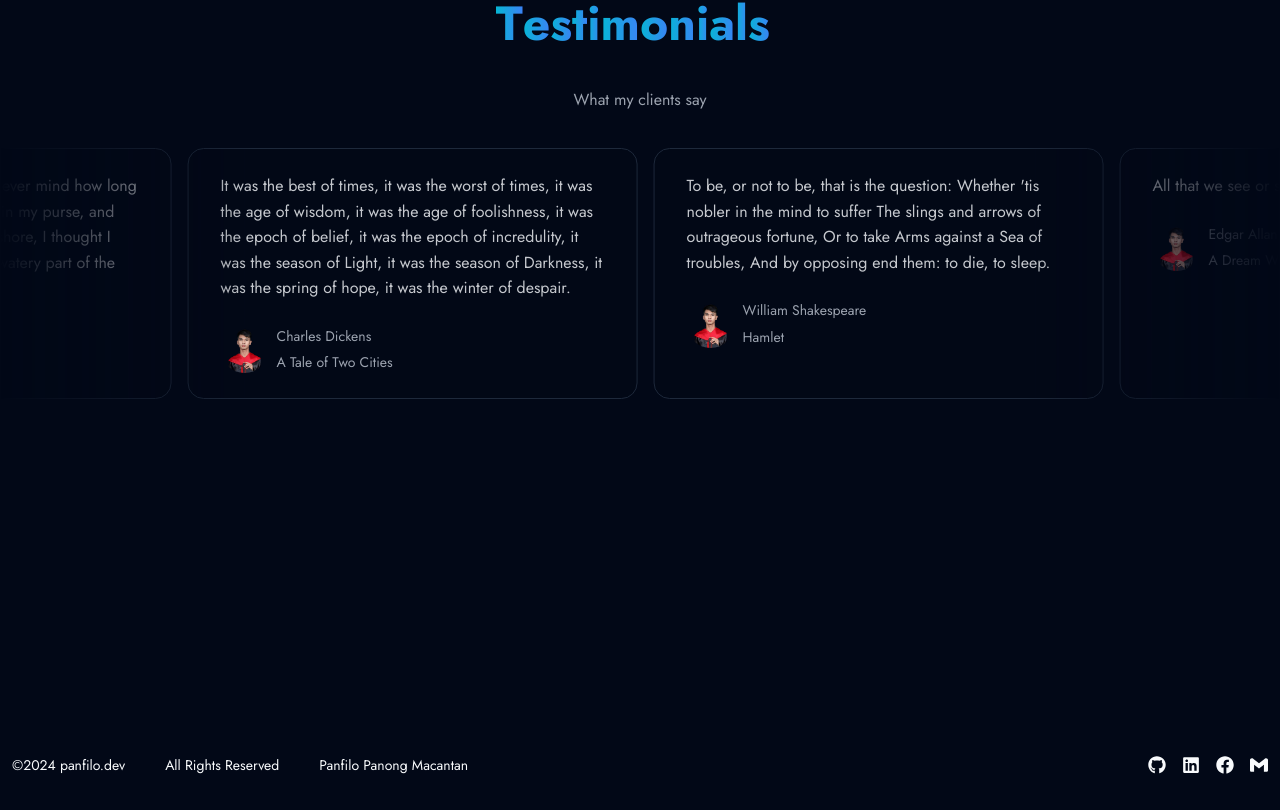
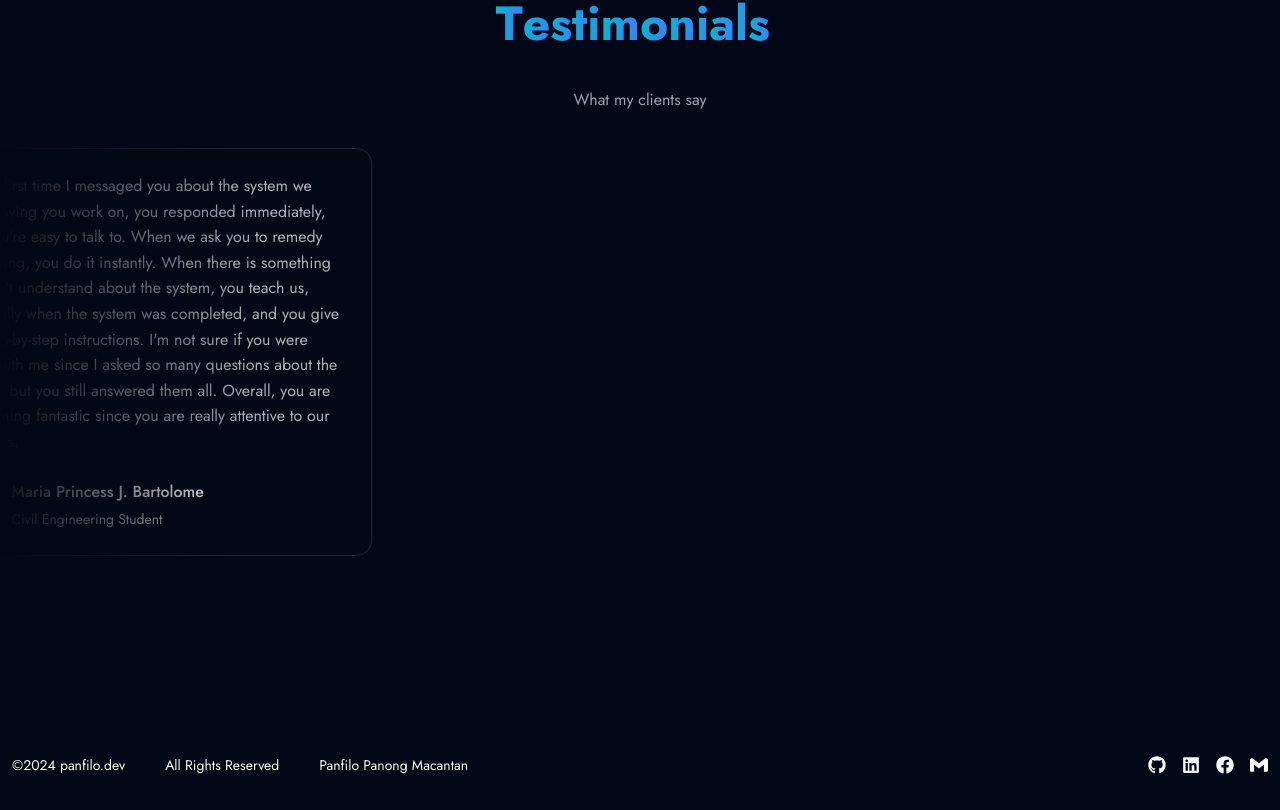
Before and after one commit to Panfilomacantan2/ppm-next-portfolio, a Next.js app: page / in a window 1280 px wide. Shown: the part 3894-4704 px from the top of the page. Built offline with nearby package versions, Linux system fonts and the light colour scheme.

Commit message:
"Updated TestimonialCards component with new testimonials data and modified InfiniteMovingCardsComponent to display images and adjust styling"

```diff
--- a/components/TestimonialCards.tsx
+++ b/components/TestimonialCards.tsx
@@ -1,43 +1,26 @@
-'use client';
+"use client";
 
-import React, { useEffect, useState } from 'react';
-import { InfiniteMovingCardsComponent } from './ui/infinite-moving-cards';
+import React, { useEffect, useState } from "react";
+import { InfiniteMovingCardsComponent } from "./ui/infinite-moving-cards";
 
 export function InfiniteMovingCards() {
-	return <InfiniteMovingCardsComponent items={testimonials} direction="right" speed="slow" pauseOnHover={false} className='border-border'/>;
+  return (
+    <InfiniteMovingCardsComponent
+      items={testimonials}
+      direction="right"
+      speed="normal"
+      pauseOnHover={true}
+      className="border-border"
+    />
+  );
 }
 
 const testimonials = [
-	{
-		quote:
-			'It was the best of times, it was the worst of times, it was the age of wisdom, it was the age of foolishness, it was the epoch of belief, it was the epoch of incredulity, it was the season of Light, it was the season of Darkness, it was the spring of hope, it was the winter of despair.',
-		name: 'Charles Dickens',
-		title: 'A Tale of Two Cities',
-		image: '',
-	},
-	{
-		quote:
-			"To be, or not to be, that is the question: Whether 'tis nobler in the mind to suffer The slings and arrows of outrageous fortune, Or to take Arms against a Sea of troubles, And by opposing end them: to die, to sleep.",
-		name: 'William Shakespeare',
-		title: 'Hamlet',
-		image: '',
-	},
-	{
-		quote: 'All that we see or seem is but a dream within a dream.',
-		name: 'Edgar Allan Poe',
-		title: 'A Dream Within a Dream',
-	},
-	{
-		quote: 'It is a truth universally acknowledged, that a single man in possession of a good fortune, must be in want of a wife.',
-		name: 'Jane Austen',
-		title: 'Pride and Prejudice',
-		image: '',
-	},
-	{
-		quote:
-			'Call me Ishmael. Some years ago—never mind how long precisely—having little or no money in my purse, and nothing particular to interest me on shore, I thought I would sail about a little and see the watery part of the world.',
-		name: 'Herman Melville',
-		title: 'Moby-Dick',
-		image: '',
-	},
+  {
+    quote:
+      "So the first time I messaged you about the system we were having you work on, you responded immediately, and you're easy to talk to. When we ask you to remedy something, you do it instantly. When there is something we don't understand about the system, you teach us, especially when the system was completed, and you give me step-by-step instructions. I'm not sure if you were upset with me since I asked so many questions about the system, but you still answered them all. Overall, you are performing fantastic since you are really attentive to our inquiries.",
+    name: "Maria Princess J. Bartolome",
+    title: "Civil Engineering Student",
+    image: "/clients/bartolome.jpg",
+  },
 ];
--- a/components/ui/infinite-moving-cards.tsx
+++ b/components/ui/infinite-moving-cards.tsx
@@ -15,6 +15,7 @@ export const InfiniteMovingCardsComponent = ({
     quote: string;
     name: string;
     title: string;
+    image: string;
   }[];
   direction?: "left" | "right";
   speed?: "fast" | "normal" | "slow";
@@ -97,25 +98,25 @@ export const InfiniteMovingCardsComponent = ({
                 aria-hidden="true"
                 className="-z-1 pointer-events-none absolute -left-0.5 -top-0.5 h-[calc(100%_+_4px)] w-[calc(100%_+_4px)] select-none"
               ></div>
-              <span className="relative z-20 text-base leading-[1.6] text-foreground/80">
+              <span className="relative z-20 text-base leading-[1.6] text-foreground/70">
                 {item.quote}
               </span>
               <div className="relative z-20 mt-6 flex flex-row items-center gap-2">
                 <div className="relative h-12 w-12 overflow-hidden rounded-full">
                   <Image
-                    src="/assets/profile.png"
+                    src={item.image}
                     alt="profile"
                     width={48}
                     height={48}
-                    className="h-full w-full object-contain"
+                    className="h-full w-full object-cover"
                   />
                 </div>
 
                 <span className="flex flex-col gap-1">
-                  <span className="text-sm font-normal leading-[1.6] text-gray-400">
+                  <span className="text-base font-medium leading-[1.6] text-foreground">
                     {item.name}
                   </span>
-                  <span className="text-sm font-normal leading-[1.6] text-gray-400">
+                  <span className="text-sm font-normal leading-[1.6] text-foreground/80">
                     {item.title}
                   </span>
                 </span>
```
Also changed, not shown: public/clients/bartolome.jpg (added).
